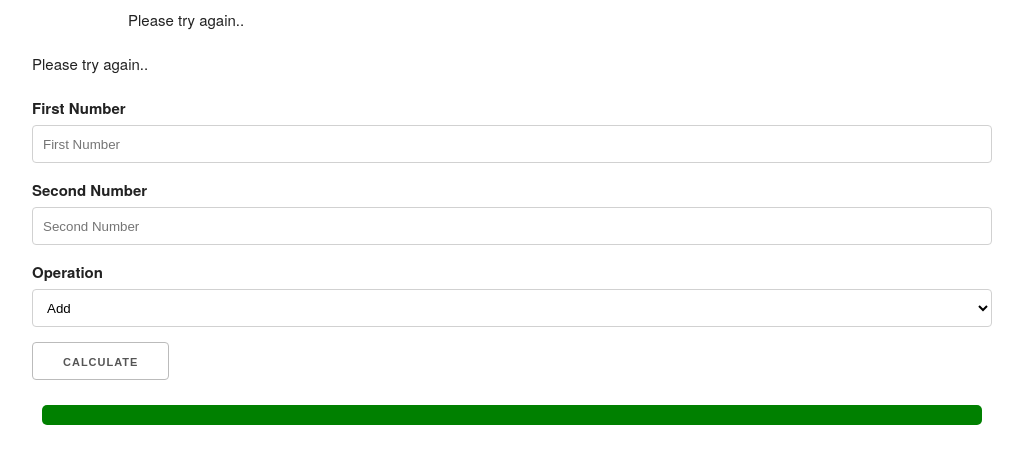
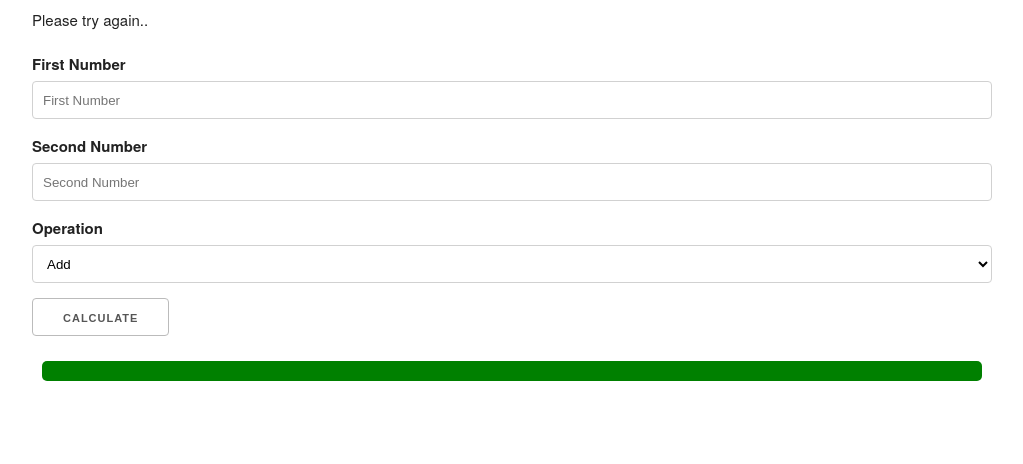
Before and after one commit to Marius-prog/calculator, a Flask app: template templates/page_not_found.html in a window 1280 px wide. Shown: the top 464 px of the page, without its empty margins (128-1151 px from the left). Run offline with Flask 2, Linux system fonts and the light colour scheme; the template is opened without the code that fills it, so the values that code supplies are empty.

Commit message:
design errors fixed

```diff
--- a/templates/page_not_found.html
+++ b/templates/page_not_found.html
@@ -15,10 +15,11 @@
         margin: 1rem;
       }
 
+
     </style>
 </head>
 <body>
-<div class="container">
+
 <div class="container">
 
     {% with messages = get_flashed_messages() %}
@@ -35,16 +36,6 @@
 
 <div class="container">
     <h6>Please try again..</h6>
-    </div>
-<!--    {{ error_message }}-->
-</div>
-
-<div class="container">
-    <h6>Please try again..</h6>
-</div>
-
-<div>
-    {{ error_statement }}
 </div>
 
 
```
Also changed, not shown: templates/zero.html (+4 -6 lines). Lines whose indentation alone changed are shown as unchanged.
